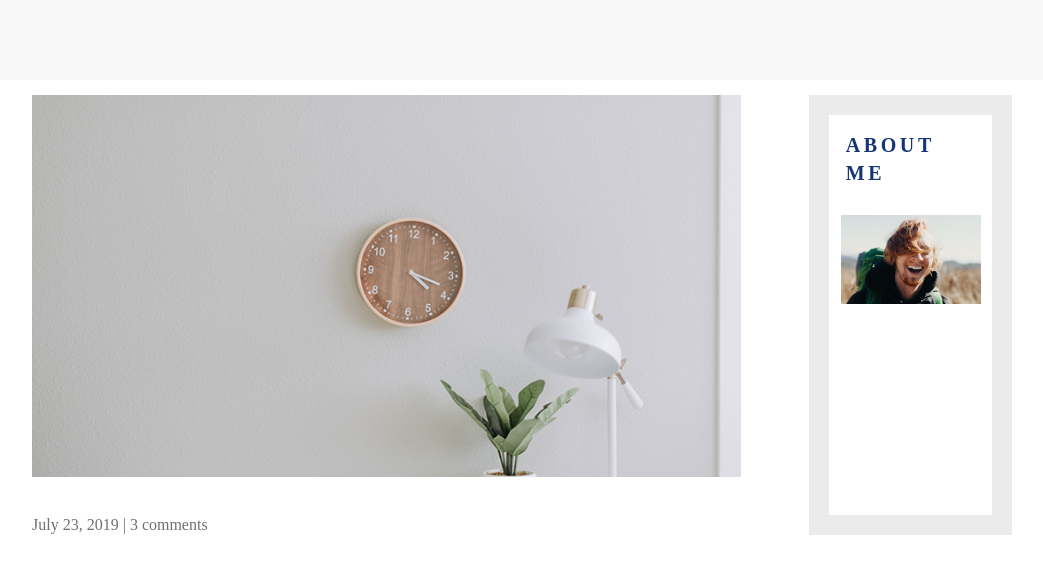
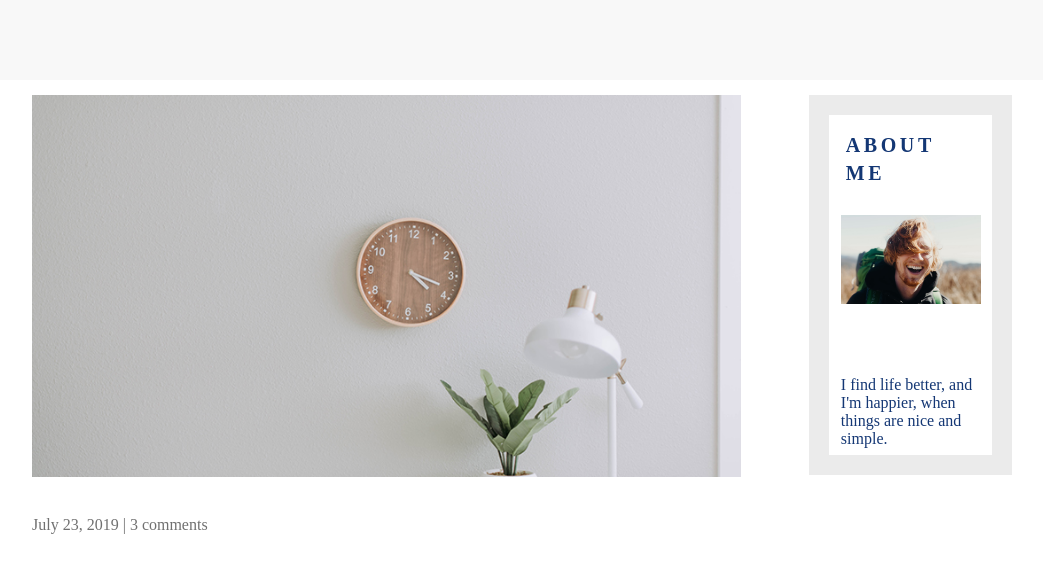
Before and after one commit to Innocent1312/mate_landing0, a plain HTML site: page index.html in a window 1280 px wide. Shown: the part 185-758 px from the top of the page, without its empty margins (118-1161 px from the left). Drawn offline with Linux system fonts and the light colour scheme.

Commit message:
small review + gh-pages

```diff
--- a/index.html
+++ b/index.html
@@ -38,6 +38,9 @@
                     <a href="#">About Me</a>
                 </div>
                 <div id="about-pic"></div>
+                <div class="about-small-text">
+                    I find life better, and I'm happier, when things are nice and simple.
+                </div>
             </div>
         </div>
     </main>
--- a/main.css
+++ b/main.css
@@ -83,7 +83,7 @@ main>.container {
 .about-aside {
     margin-top: 15px;
     border: 20px solid #EBEBEB;
-    height: 400px;
+    height: 340px;
 }
 
 .about-aside>.main-text {
@@ -102,6 +102,13 @@ main>.container {
 #about-pic {
     background: url(img/about-me.jpg) no-repeat;
     height: 150px;
-    margin: 7%;
+    margin: 7% 7% 0 7%;
     background-size: contain;
 }
+
+.about-small-text {
+    padding: 7%;
+    text-align: left;
+    letter-spacing: 0;
+    color: #143774;
+}
```
